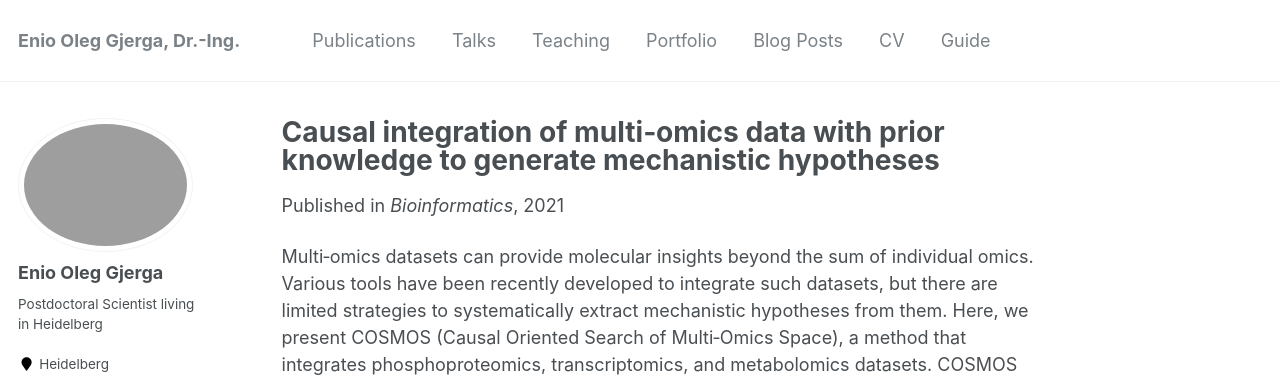
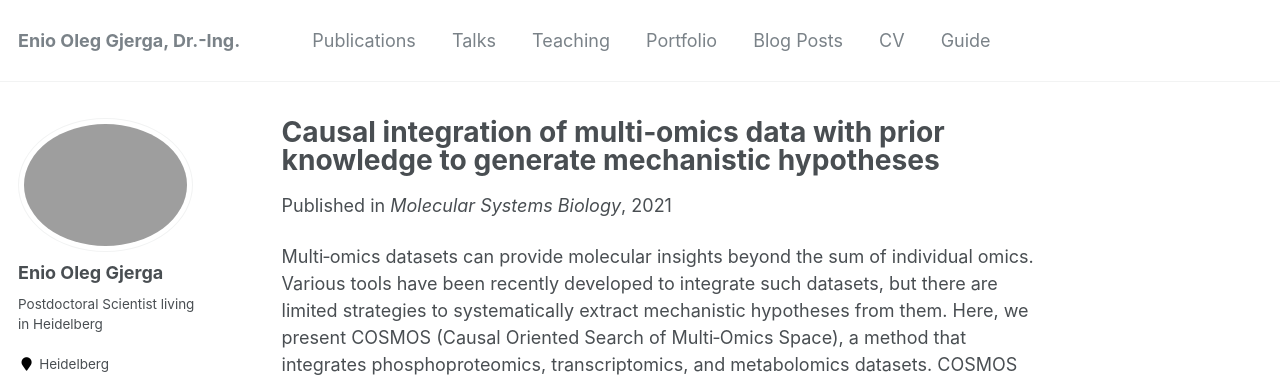
Before and after one commit to enio23/enio23.github.io, a Jekyll site: the page built from _publications/paper-title-number-5.md, in a window 1280 px wide and 1379 px high. Shown: the top 382 px of the window. Built offline with Jekyll 4.4.1, drawn with Linux system fonts in a browser that asks for light colours; some web fonts are replaced.

Commit message:
Update
Update

```diff
--- a/_publications/paper-title-number-5.md
+++ b/_publications/paper-title-number-5.md
@@ -3,7 +3,7 @@ title: "Causal integration of multi‐omics data with prior knowledge to generat
 collection: publications
 excerpt: 'COSMOS combines extensive prior knowledge of signaling, metabolic, and gene regulatory networks with computational methods to estimate activities of transcription factors and kinases as well as network‐level causal reasoning.'
 date: 2021-01-27
-venue: 'Bioinformatics'
+venue: 'Molecular Systems Biology'
 ---
 Multi‐omics datasets can provide molecular insights beyond the sum of individual omics. Various tools have been recently developed to integrate such datasets, but there are limited strategies to systematically extract mechanistic hypotheses from them. Here, we present COSMOS (Causal Oriented Search of Multi‐Omics Space), a method that integrates phosphoproteomics, transcriptomics, and metabolomics datasets. COSMOS combines extensive prior knowledge of signaling, metabolic, and gene regulatory networks with computational methods to estimate activities of transcription factors and kinases as well as network‐level causal reasoning. COSMOS provides mechanistic hypotheses for experimental observations across multi‐omics datasets. We applied COSMOS to a dataset comprising transcriptomics, phosphoproteomics, and metabolomics data from healthy and cancerous tissue from eleven clear cell renal cell carcinoma (ccRCC) patients. COSMOS was able to capture relevant crosstalks within and between multiple omics layers, such as known ccRCC drug targets. We expect that our freely available method will be broadly useful to extract mechanistic insights from multi‐omics studies.
 
```
